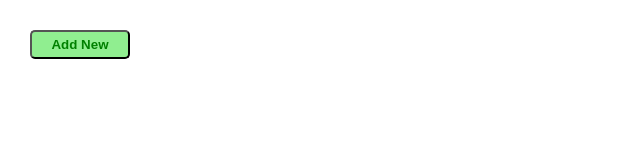
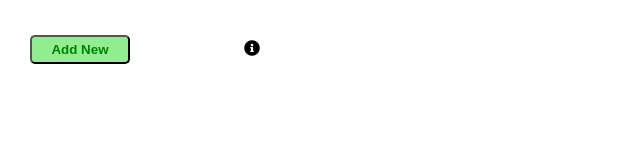
Before and after one commit to RishiPratap/to-do-list, a plain HTML site: page index.html in a window 1280 px wide. Shown: the whole page, without its empty margins (0-640 px from the left). Drawn offline with Linux system fonts and the light colour scheme; some packages are replaced by stand-ins of ours; a script that the page names is missing.

Commit message:
initial commit

```diff
--- a/index.html
+++ b/index.html
@@ -1,6 +1,9 @@
 <html>
     <head>
         <meta name="viewport" content="width=device-width, initial-scale=1">
+        <link href="https://cdnjs.cloudflare.com/ajax/libs/font-awesome/5.13.0/css/all.min.css" rel="stylesheet">
+        <script src="https://cdn.jsdelivr.net/npm/sweetalert2@7.12.15/dist/sweetalert2.all.min.js"></script>
+        <link rel='stylesheet' href='https://cdn.jsdelivr.net/npm/sweetalert2@7.12.15/dist/sweetalert2.min.css'></link>
         <title>
             To-Do List Manager
         </title>
@@ -60,10 +63,14 @@
                 background-color: lightpink;
                 margin-left: 5px;
             }
+            .fas{
+                margin-left: 100px;
+            }
         </style>
     </head>
     <body>
         <button onclick="addField()" id="button-add">Add New</button>
+        <i class="fas fa-info-circle fa-1x" onclick="showhow()"></i>
         <br>
         <div id="data">
             <ul id="list"></ul>
@@ -159,7 +166,14 @@
                 var newbe = document.getElementById("del_"+fir);
                 newbe.setAttribute("value",localStorage.getItem("value_"+fir));
             }
-
+            function showhow(){
+                swal({
+                    title: "To Do List Manager",
+                    text: "It is a to do list add your task and remove after compeleted",
+                    icon: "success",
+                    button: "ok",
+                });
+            }
         </script>
     </body>
 </html>
```
